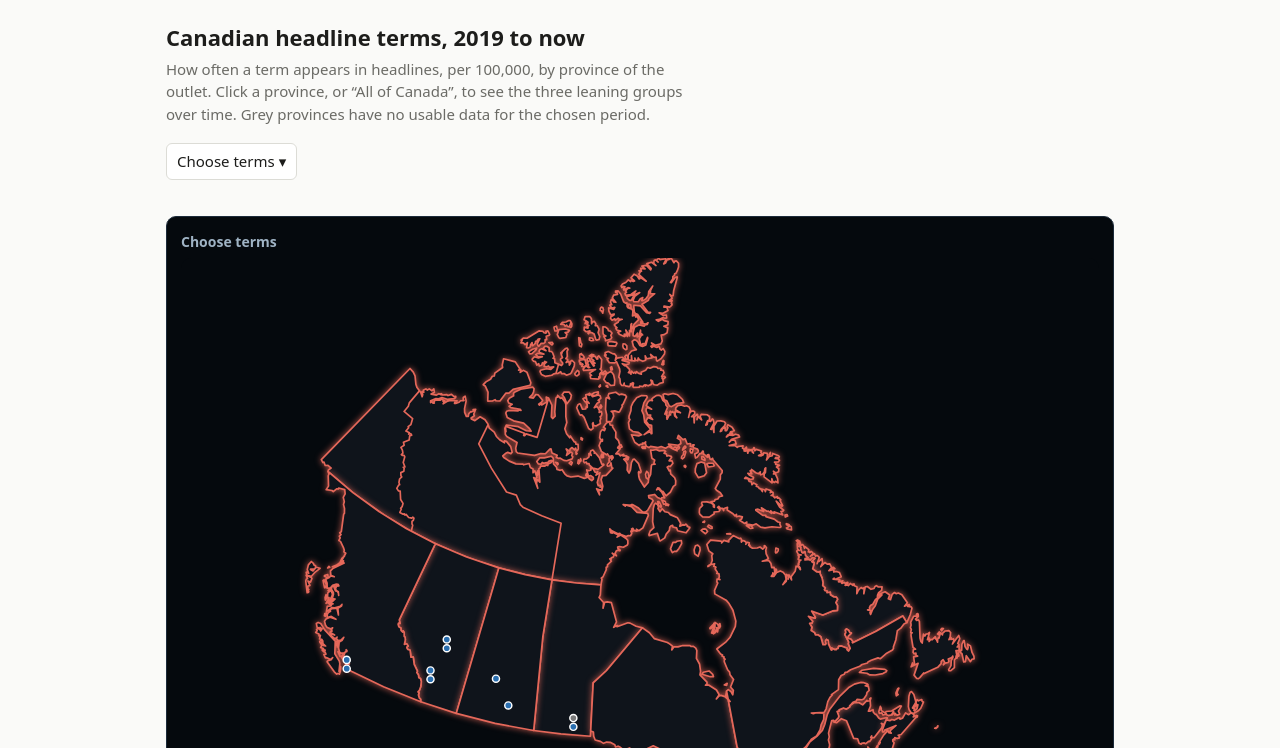
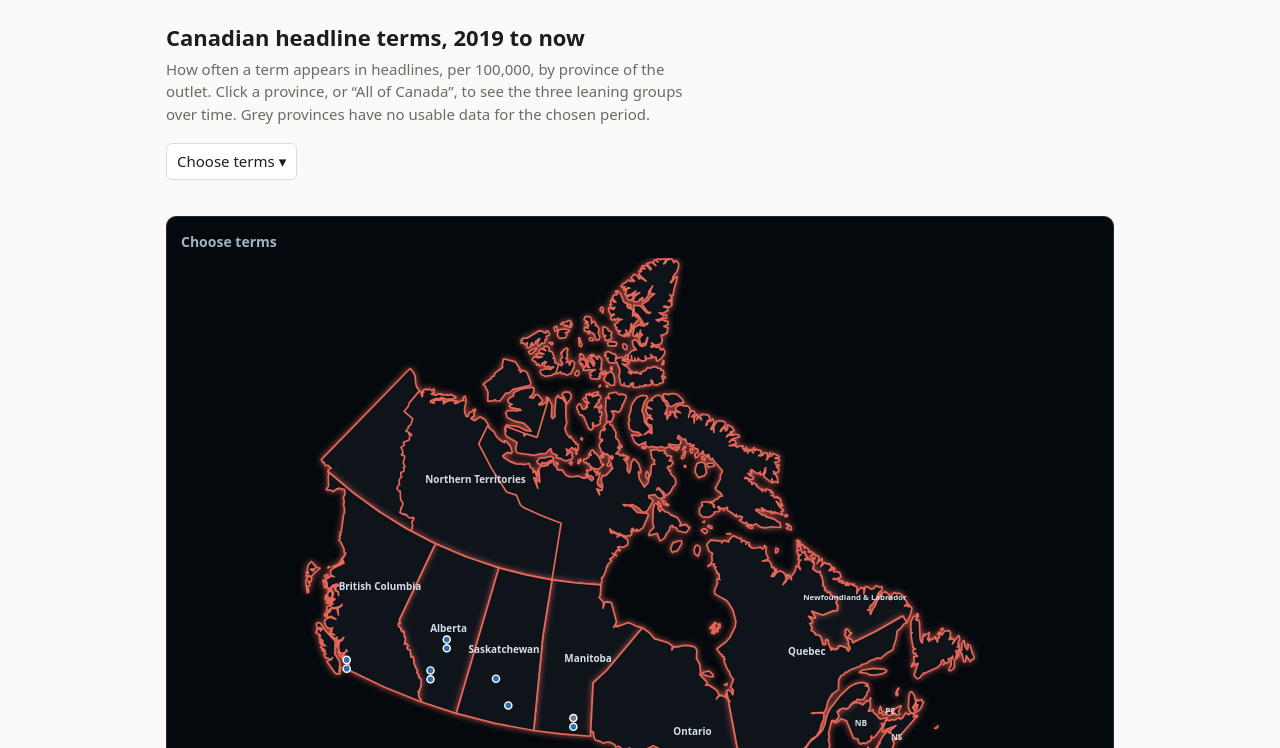
Before and after one commit to CGazdar/Canadian-Headlines-Map, a plain HTML site: page docs/index.html in a window 1280 px wide. Shown: the part 52-800 px from the top of the page. Drawn offline with Linux system fonts and the light colour scheme.

Commit message:
Newspaper dots

```diff
--- a/docs/index.html
+++ b/docs/index.html
@@ -188,6 +188,14 @@ function drawDots(svg){
     });
   });
 }
+const SMALL={NB:1,NS:1,PE:1};   // too small to fit a full name, so these keep their two-letter code
+function labelText(svg,p,col){
+  const c=MAP.centres[p];if(!c)return;
+  const t=el("text",{x:c[0],y:c[1]+3.5,class:"plabel"},svg);
+  t.textContent=SMALL[p]?p:(p==="NL"?"Newfoundland & Labrador":NAMES[p]);
+  t.style.fontSize=SMALL[p]?"8px":(p==="NL"?"7.5px":"9.5px");
+  t.style.fill=col;
+}
 function drawMap(){
   const svg=$("map");svg.innerHTML="";svg.classList.toggle("pre",!term);
   el("defs",{},svg).innerHTML=`<filter id="terring" x="-3%" y="-3%" width="106%" height="106%">
@@ -200,6 +208,7 @@ function drawMap(){
     $("natbtn").textContent="All of Canada";$("natbtn").classList.toggle("on",prov==="NAT");
     $("scale").innerHTML='<div class="leg2"><span>Choose a term above to colour the map.</span></div>';
     $("maptitle").textContent="Choose terms";
+    Object.keys(MAP.paths).forEach(p=>labelText(svg,p,"#d5dee6"));
     drawDots(svg);
     return;
   }
@@ -230,12 +239,7 @@ function drawMap(){
     info[p]={fill,dark,tipTxt,clickable:has||n};
   });
   regionOrder(codes).forEach(p=>region(svg,p,info[p].fill,p===prov,`<b>${NAMES[p]}</b><br>${info[p].tipTxt}`));   // selected is drawn last, so its outline shows
-  codes.forEach(p=>{
-    if(NOLABEL[p])return;
-    const v=vals[p],c=MAP.centres[p];
-    const t=el("text",{x:c[0],y:c[1]+4,class:"plabel"},svg);t.textContent=p==="TER"?"North":p;
-    t.style.fill=info[p].dark?"#fff":"var(--fg)";
-  });
+  codes.forEach(p=>labelText(svg,p,info[p].dark?"#fff":"var(--fg)"));
   const nv=provVal("NAT");
   let ntxt="All of Canada";
   if(mode==="rate"){if(nv!==null)ntxt+=" · "+fmt(nv)}
```
